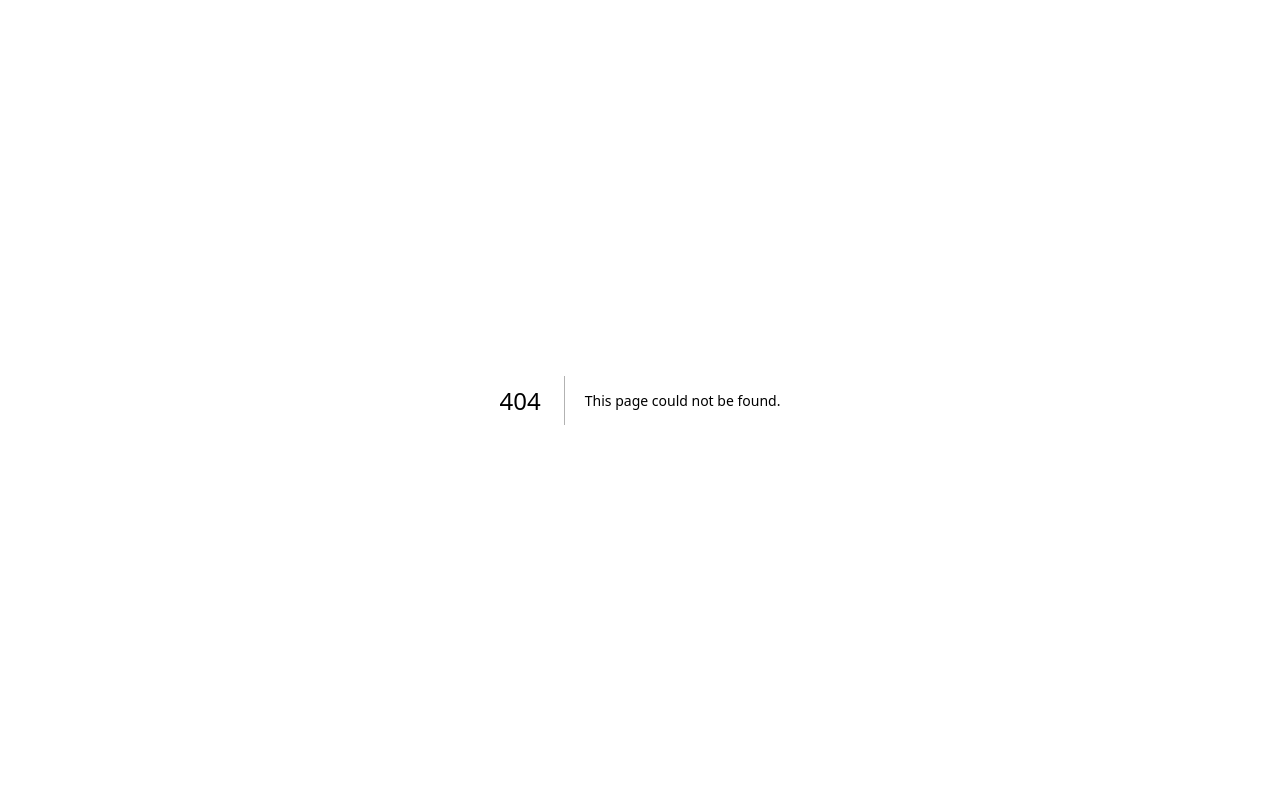
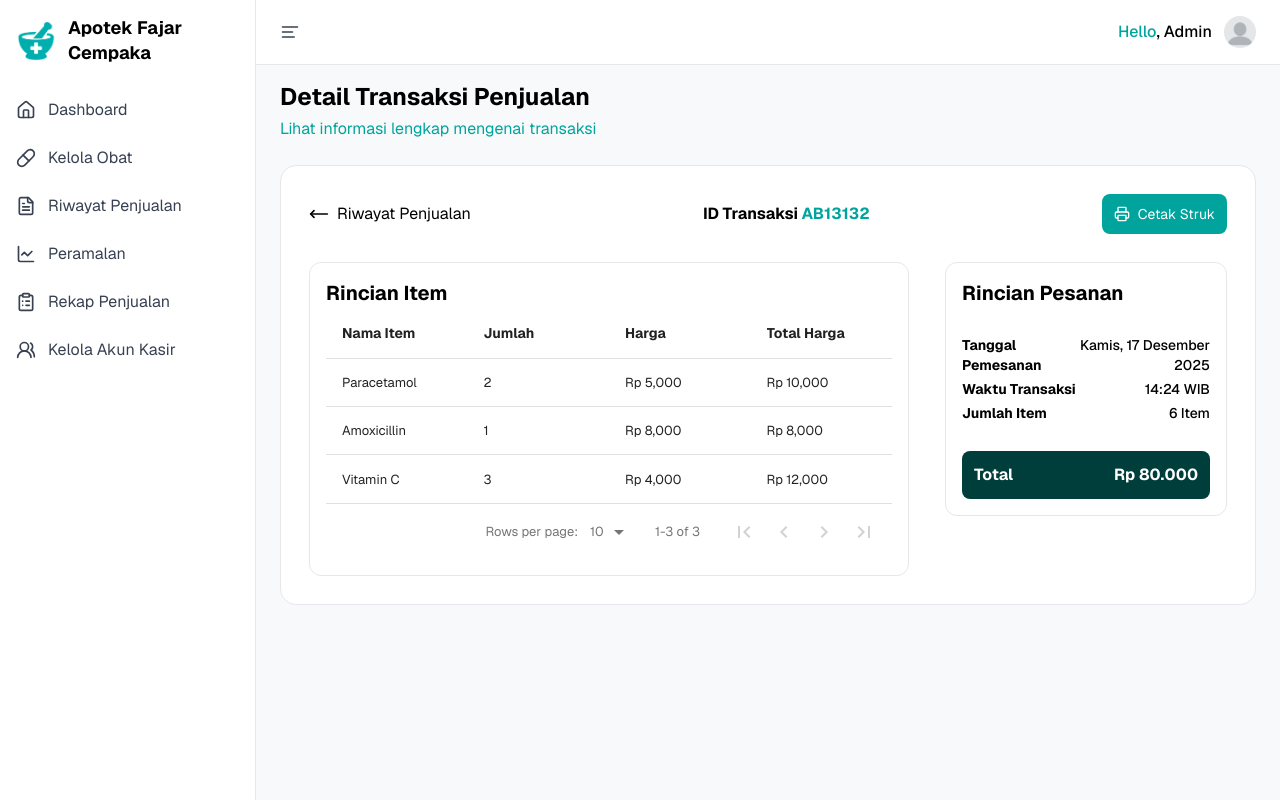
Before and after one commit to FaishalHilmi/antibiotic-sales-forecast, a Next.js app: page /dashboard/penjualan/1 in a window 1280 px wide. Before the commit this address had no page. Built offline with nearby package versions, Linux system fonts and the light colour scheme.

Commit message:
refactor: Simplify DetailTransaksiPage by removing unused state for detail transaksi

```diff
--- /dev/null
+++ b/app/dashboard/penjualan/[id]/page.tsx
@@ -0,0 +1,13 @@
+import DetailTransaksiView from "./DetailTransaksiView";
+
+export default function DetailTransaksiPage() {
+  return (
+    <div className="wrapper">
+      <h2 className="text-2xl font-bold mb-1">Detail Transaksi Penjualan</h2>
+      <p className="text-primary mb-6">
+        Lihat informasi lengkap mengenai transaksi
+      </p>
+      <DetailTransaksiView />
+    </div>
+  );
+}
```
